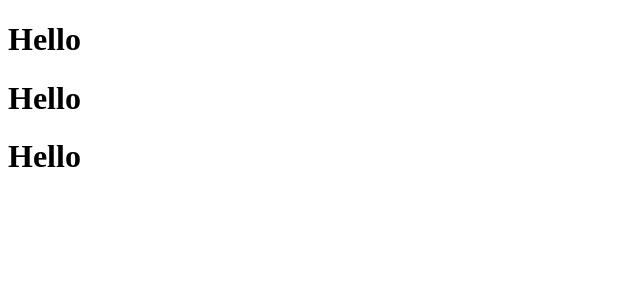
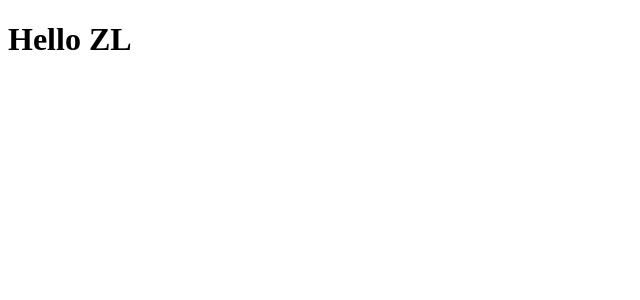
Before and after one commit to zlrkw11/reactpro, a React (Vite) app: page / in a window 1280 px wide. Shown: the top 300 px of the page, without its empty margins (0-640 px from the left). Built offline with nearby package versions, Linux system fonts and the light colour scheme.

Commit message:
using props.name to display name

```diff
--- a/src/App.jsx
+++ b/src/App.jsx
@@ -3,9 +3,7 @@
 function App() {
   return (
     <div className="App">
-      <Hello />
-      <Hello />
-      <Hello />
+      <Hello name="ZL" />
     </div>
   );
 }
--- a/src/components/Hello.jsx
+++ b/src/components/Hello.jsx
@@ -5,7 +5,8 @@
 }
 
 function Hello(props) {
-  return <h1>Hello</h1>;
+  console.log(props);
+  return <h1>Hello {props.name}</h1>;
 }
 
 export default Hello;
```
